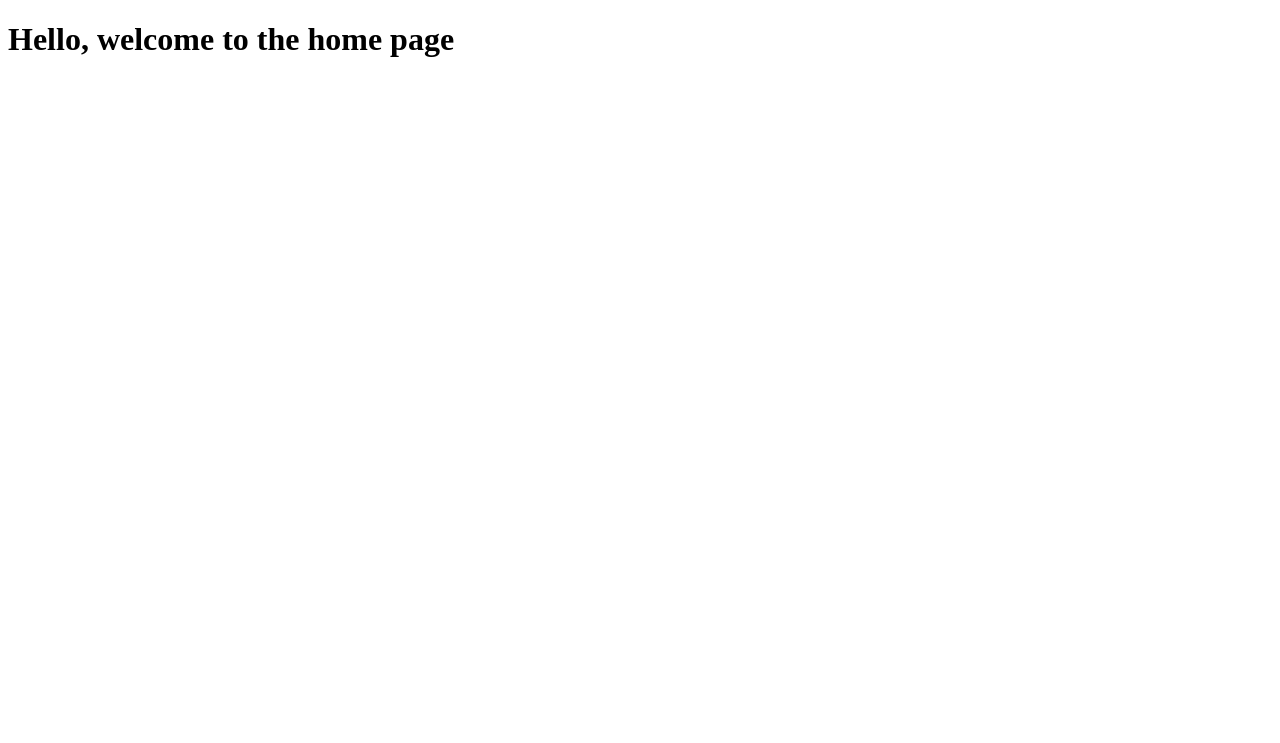
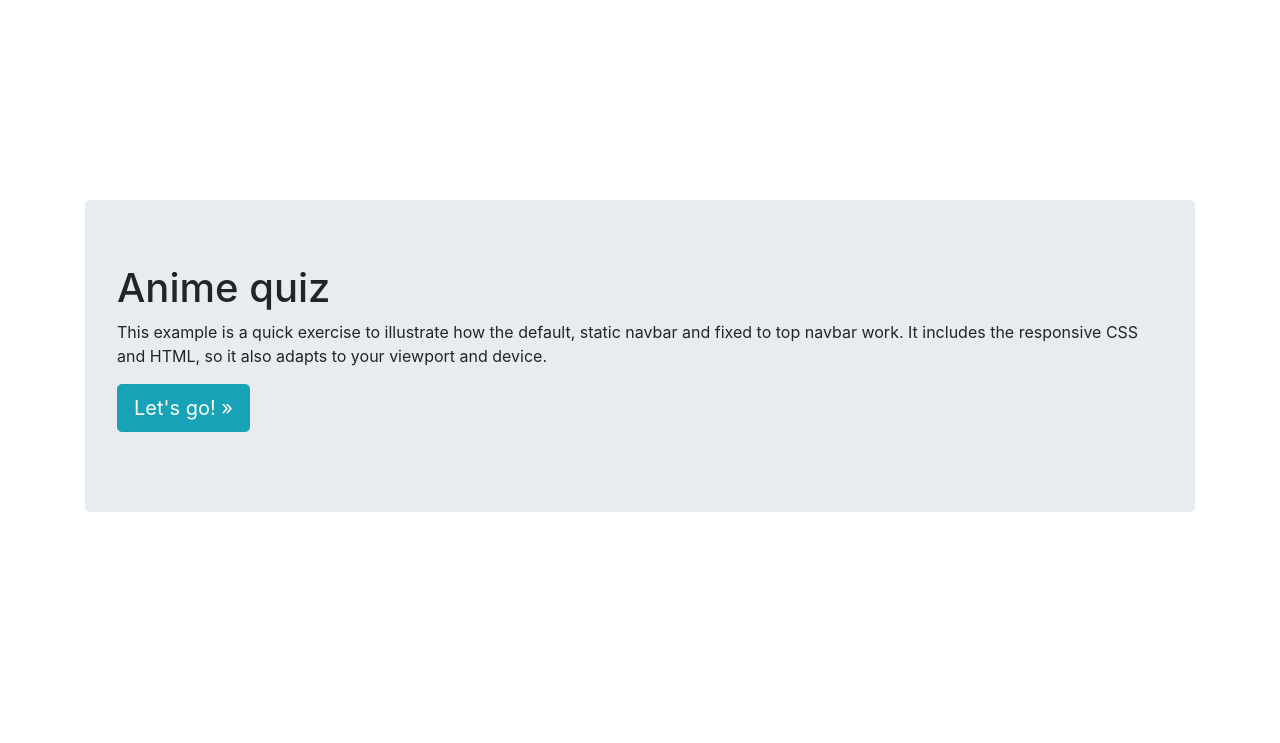
Before and after one commit to LiquanChai/selp-webapplication, a Django app: page / in a window 1280 px wide. Shown: the top 743 px of the page. Run offline with Django 3.2, Linux system fonts and the light colour scheme; some libraries are stand-ins or nearby versions.

Commit message:
finished static html/css home page design

```diff
--- a/src/templates/home.html
+++ b/src/templates/home.html
@@ -1,5 +1,61 @@
-{% extends "base.html" %}
+<!DOCTYPE html>
+<html lang="en">
+  <head>
+    <meta charset="utf-8">
+    <meta http-equiv="X-UA-Compatible" content="IE=edge">
+    <meta name="viewport" content="width=device-width, initial-scale=1">
+    <meta name="description" content="">
+    <meta name="author" content="">
+    <link rel="icon" href="http://getbootstrap.com/favicon.ico">
 
-{% block content %}
-	<h1> Hello, welcome to the home page </h1>
-{% endblock %}
+    <style type="text/css">
+      body{
+        padding-top: 200px;
+        padding-bottom: 200px;
+      }
+    </style>
+
+    <title>Let's do Anime quiz!</title>
+
+    <!-- Bootstrap core CSS -->
+    <link href="http://getbootstrap.com/dist/css/bootstrap.min.css" rel="stylesheet">
+
+    <!-- Custom styles for this template -->
+    <link href="navbar.css" rel="stylesheet">
+
+    <!-- Just for debugging purposes. Don't actually copy these 2 lines! -->
+    <!--[if lt IE 9]><script src="../../assets/js/ie8-responsive-file-warning.js"></script><![endif]-->
+    <script src="http://getbootstrap.com/assets/js/ie-emulation-modes-warning.js"></script>
+
+    <!-- HTML5 shim and Respond.js for IE8 support of HTML5 elements and media queries -->
+    <!--[if lt IE 9]>
+      <script src="https://oss.maxcdn.com/html5shiv/3.7.2/html5shiv.min.js"></script>
+      <script src="https://oss.maxcdn.com/respond/1.4.2/respond.min.js"></script>
+    <![endif]-->
+  </head>
+
+  <body>
+
+    <div class="container">
+
+      <!-- Main component for a primary marketing message or call to action -->
+      <div class="jumbotron">
+        <h1>Anime quiz</h1>
+        <p>This example is a quick exercise to illustrate how the default, static navbar and fixed to top navbar work. It includes the responsive CSS and HTML, so it also adapts to your viewport and device.</p>
+        <p>
+          <a class="btn btn-lg btn-info" href="URL lead to the game app" role="button">Let's go! &raquo;</a>
+        </p>
+      </div>
+
+    </div> <!-- /container -->
+
+
+    <!-- Bootstrap core JavaScript
+    ================================================== -->
+    <!-- Placed at the end of the document so the pages load faster -->
+    <script src="https://ajax.googleapis.com/ajax/libs/jquery/1.11.1/jquery.min.js"></script>
+    <script src="http://getbootstrap.com/dist/js/bootstrap.min.js"></script>
+    <!-- IE10 viewport hack for Surface/desktop Windows 8 bug -->
+    <script src="http://getbootstrap.com/assets/js/ie10-viewport-bug-workaround.js"></script>
+  </body>
+</html>
```
